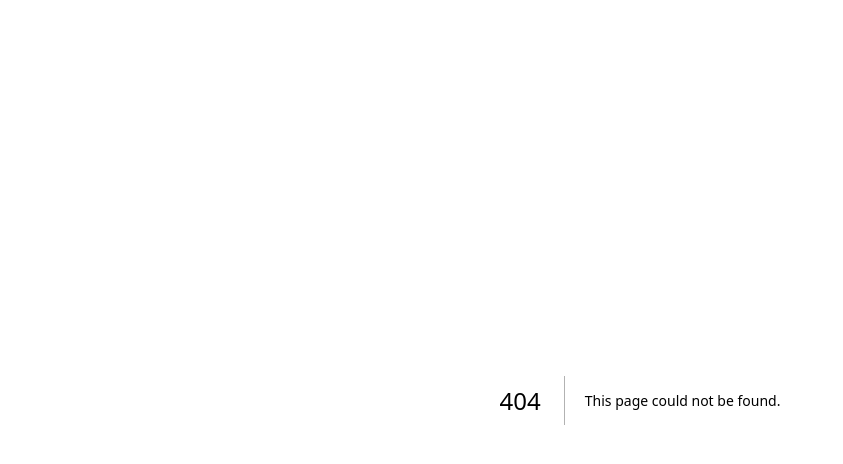
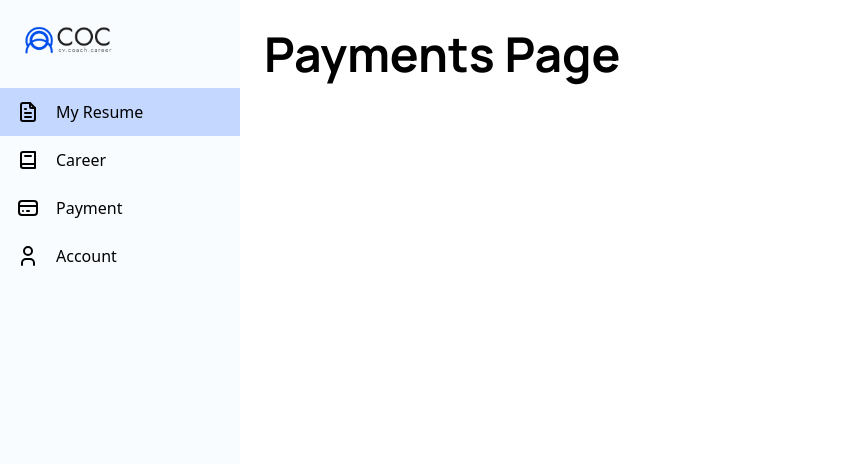
Before and after one commit to ayush-seth/cv-on-click, a Next.js app: page /dashboard/payments in a window 1280 px wide. Before the commit this address had no page. Shown: the top 464 px of the page, without its empty margins (0-843 px from the left). Built offline with nearby package versions, Linux system fonts and the light colour scheme.

Commit message:
add dashboard layout

```diff
--- /dev/null
+++ b/app/dashboard/layout.tsx
@@ -0,0 +1,62 @@
+import logo from "@/app/logo.png";
+import { DashboardHeader } from "@/components/dashboard-header";
+import {
+  IconBook2,
+  IconCreditCard,
+  IconFileText,
+  IconUser,
+} from "@tabler/icons-react";
+import Image from "next/image";
+import Link from "next/link";
+import { ReactNode } from "react";
+
+export const navigation = [
+  {
+    name: "My Resume",
+    href: "/dashboard/resume",
+    icon: IconFileText,
+  },
+  {
+    name: "Career",
+    href: "/dashboard/career",
+    icon: IconBook2,
+  },
+  {
+    name: "Payment",
+    href: "/dashboard/payments",
+    icon: IconCreditCard,
+  },
+  {
+    name: "Account",
+    href: "/dashboard/account",
+    icon: IconUser,
+  },
+];
+
+export default function DashboardLayout({ children }: { children: ReactNode }) {
+  return (
+    <div>
+      {/* Sidebar for desktop */}
+      <div className="hidden lg:fixed lg:inset-y-0 lg:z-50 lg:block lg:w-60 lg:overflow-y-auto lg:bg-sidebar">
+        <div className="h-16 p-6">
+          <Image className="h-8 w-auto" src={logo} alt="" />
+        </div>
+        <nav className="mt-6 flex flex-1 flex-col">
+          {navigation.map((nav) => (
+            <Link
+              key={nav.name}
+              className="flex items-center gap-4 px-4 py-3 first:bg-primary-200 hover:bg-primary-100"
+              href={nav.href}
+            >
+              <nav.icon />
+              {nav.name}
+            </Link>
+          ))}
+        </nav>
+      </div>
+      {/* Header and side menu for mobile*/}
+      <DashboardHeader />
+      <main className="lg:ml-60">{children}</main>
+    </div>
+  );
+}
--- /dev/null
+++ b/app/dashboard/payments/page.tsx
@@ -0,0 +1,9 @@
+import { TypographyH1 } from "@/components/ui/typography-h1";
+
+export default function PaymentPage() {
+  return (
+    <div className="p-6">
+      <TypographyH1>Payments Page</TypographyH1>
+    </div>
+  );
+}
--- /dev/null
+++ b/components/dashboard-header.tsx
@@ -0,0 +1,70 @@
+"use client";
+
+import { navigation } from "@/app/dashboard/layout";
+import logo from "@/app/logo.png";
+import { Dialog, Transition } from "@headlessui/react";
+import { IconMenu2, IconX } from "@tabler/icons-react";
+import Image from "next/image";
+import Link from "next/link";
+import { FC, Fragment, useState } from "react";
+
+export const DashboardHeader: FC = () => {
+  const [sidebarOpen, setSidebarOpen] = useState(false);
+
+  return (
+    <>
+      <Transition.Root show={sidebarOpen}>
+        <Dialog
+          as="div"
+          className="relative z-50 lg:hidden"
+          onClose={setSidebarOpen}
+        >
+          <div className="fixed inset-0 flex">
+            <Transition.Child
+              as={Fragment}
+              enter="transition-all ease-in-out duration-300"
+              enterFrom="-translate-x-full"
+              enterTo="translate-x-0"
+              leave="transition-all ease-in-out duration-300"
+              leaveFrom="translate-x-0"
+              leaveTo="-translate-x-full"
+            >
+              <Dialog.Panel className="w-full overflow-y-auto bg-sidebar">
+                <div className="flex justify-between p-6">
+                  <Image className="h-8 w-auto" src={logo} alt="" />
+                  <button type="button" onClick={() => setSidebarOpen(false)}>
+                    <IconX />
+                  </button>
+                </div>
+                <nav className="flex flex-col">
+                  <ul role="list">
+                    {navigation.map((item) => (
+                      <li key={item.name}>
+                        <Link
+                          key={item.name}
+                          className="flex items-center gap-4 px-6 py-3 hover:bg-primary-100"
+                          href={item.href}
+                        >
+                          <item.icon />
+                          {item.name}
+                        </Link>
+                      </li>
+                    ))}
+                  </ul>
+                </nav>
+              </Dialog.Panel>
+            </Transition.Child>
+          </div>
+        </Dialog>
+      </Transition.Root>
+
+      <div className="sticky top-0 z-40 flex items-center justify-between p-6 lg:hidden">
+        <Image className="h-8 w-auto" src={logo} alt="" />
+
+        <button type="button" onClick={() => setSidebarOpen(true)}>
+          <IconMenu2 />
+        </button>
+      </div>
+    </>
+  );
+};
--- a/next.config.js
+++ b/next.config.js
@@ -1,4 +1,14 @@
 /** @type {import('next').NextConfig} */
-const nextConfig = {}
+const nextConfig = {
+  async redirects() {
+    return [
+      {
+        source: "/dashboard",
+        destination: "/dashboard/resume",
+        permanent: true,
+      },
+    ];
+  },
+};
 
-module.exports = nextConfig
+module.exports = nextConfig;
--- a/package.json
+++ b/package.json
@@ -9,6 +9,7 @@
     "lint": "next lint"
   },
   "dependencies": {
+    "@headlessui/react": "^1.7.17",
     "@tabler/icons-react": "^2.42.0",
     "clsx": "^2.0.0",
     "next": "14.0.3",
--- a/tailwind.config.ts
+++ b/tailwind.config.ts
@@ -33,6 +33,7 @@ const config: Config = {
         muted: "#494949",
         label: "#605F5F",
         danger: "#FF543E",
+        sidebar: "#F9FCFF",
       },
       boxShadow: {
         button: "-6px 6px 11px 0px rgba(0, 0, 0, 0.25)",
```
Also changed, not shown: app/logo.png (added), 1 other file (tests, documents, lock files or other folders).
